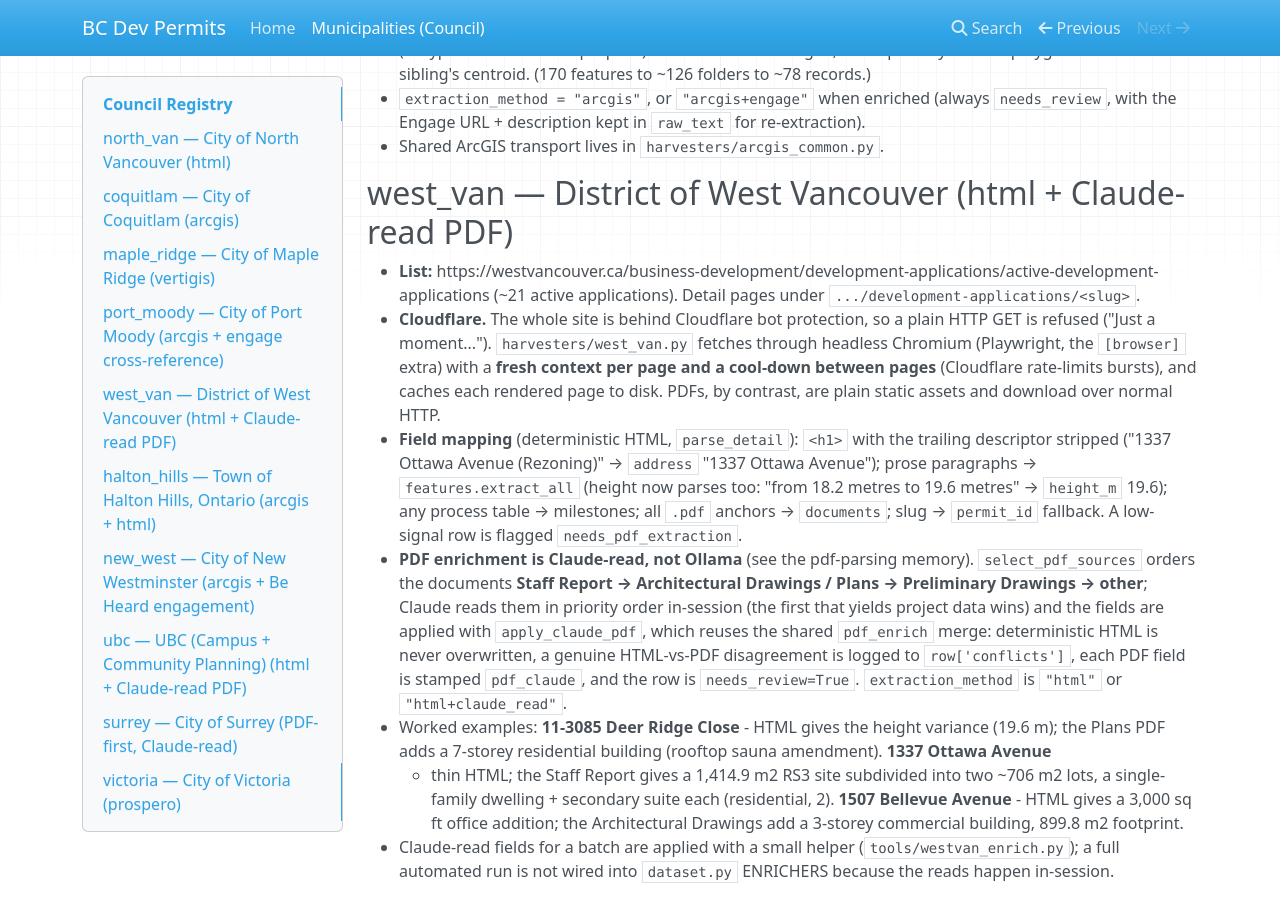
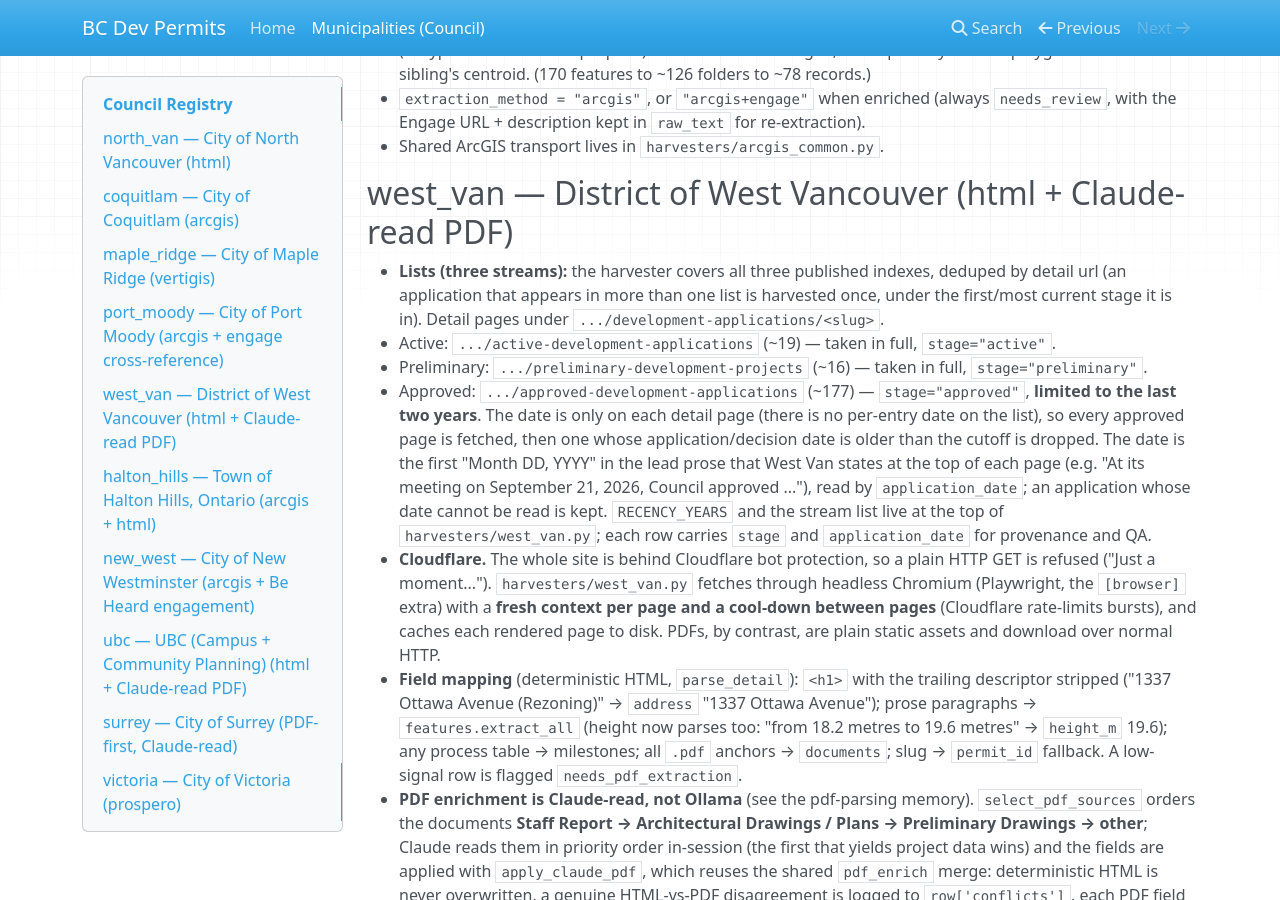
Before and after one commit to Licker-Geospatial-Consulting/bc_dev_permits, an MkDocs documentation site: the page built from docs/COUNCIL.md, in a window 1280 px wide and 900 px high, scrolled down 3596 px. Built offline with MkDocs 1.6.1, drawn with Linux system fonts in a browser that asks for light colours; nearby versions of some CDN libraries.

Commit message:
Document West Van three-stream harvest in COUNCIL.md

```diff
--- a/docs/COUNCIL.md
+++ b/docs/COUNCIL.md
@@ -145,8 +145,19 @@ the exact instructions you gave per site.
 
 ## west_van — District of West Vancouver  (html + Claude-read PDF)
 
-- **List:** https://westvancouver.ca/business-development/development-applications/active-development-applications
-  (~21 active applications). Detail pages under `.../development-applications/<slug>`.
+- **Lists (three streams):** the harvester covers all three published indexes, deduped by detail
+  url (an application that appears in more than one list is harvested once, under the first/most
+  current stage it is in). Detail pages under `.../development-applications/<slug>`.
+  - Active: `.../active-development-applications` (~19) — taken in full, `stage="active"`.
+  - Preliminary: `.../preliminary-development-projects` (~16) — taken in full, `stage="preliminary"`.
+  - Approved: `.../approved-development-applications` (~177) — `stage="approved"`, **limited to the
+    last two years**. The date is only on each detail page (there is no per-entry date on the list),
+    so every approved page is fetched, then one whose application/decision date is older than the
+    cutoff is dropped. The date is the first "Month DD, YYYY" in the lead prose that West Van states
+    at the top of each page (e.g. "At its meeting on September 21, 2026, Council approved ..."),
+    read by `application_date`; an application whose date cannot be read is kept. `RECENCY_YEARS`
+    and the stream list live at the top of `harvesters/west_van.py`; each row carries `stage` and
+    `application_date` for provenance and QA.
 - **Cloudflare.** The whole site is behind Cloudflare bot protection, so a plain HTTP GET is
   refused ("Just a moment..."). `harvesters/west_van.py` fetches through headless Chromium
   (Playwright, the `[browser]` extra) with a **fresh context per page and a cool-down between
```
